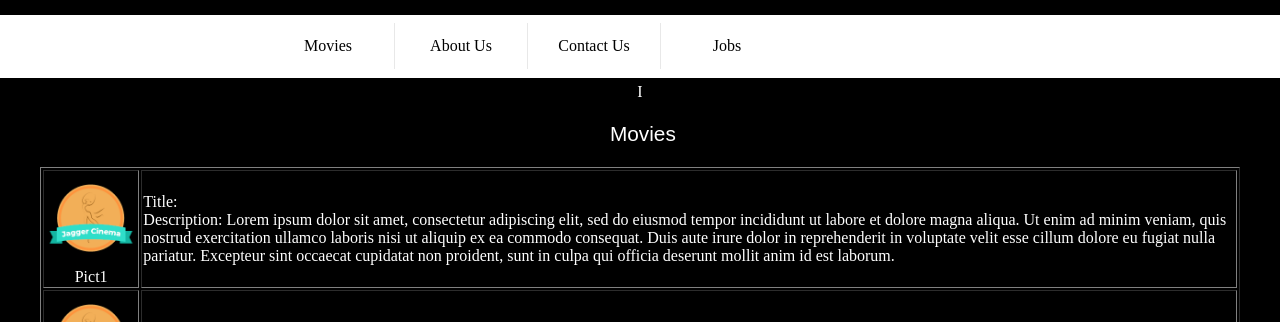
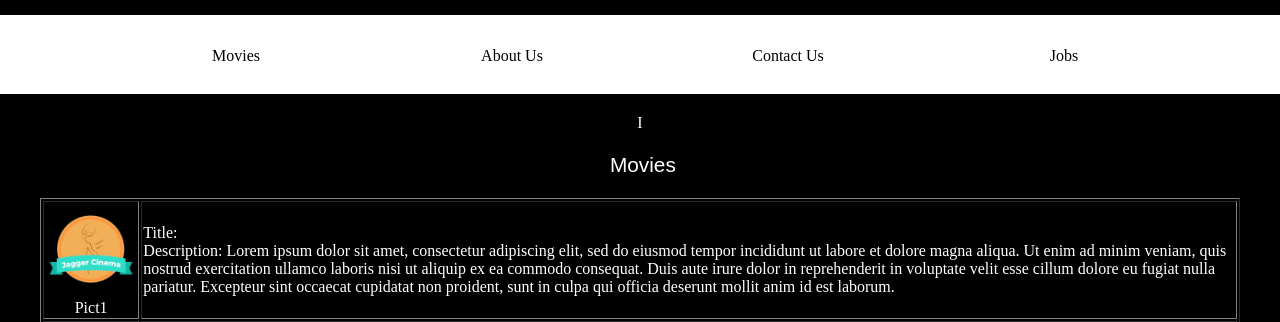
Before and after one commit to stev0025/Jagger-Cinema, a PHP site: page /movie.php in a window 1280 px wide. Shown: the part 123-445 px from the top of the page. Run offline with PHP 8.4, Linux system fonts and the light colour scheme; grey boxes are pictures that could not be loaded.

Commit message:
Link navigation bar
Connect these 4 pages into nav bar

```diff
--- a/design_2.css
+++ b/design_2.css
@@ -102,46 +102,31 @@ body {
 #navigation_section {
     max-width: 1200px;
     background-color: transparent;
-    margin:0 auto 5px auto;
+    margin: 0px auto 20px auto;
     height: auto;
-    padding: 0 40px;
-
+    padding: 0px 40px 5px 40px;
 }
 
 #nav_box {
     background-color: transparent;
     padding: 8px 10px 5px 10px;
-	margin: auto;
-    display:inline-block;
+	margin: 2px auto 5px auto;
+	width: 100%;
+	overflow: auto;
+	text-align: center;
 }
 
-#nav_box ul {
-	margin: 0;
-	padding: 0;
-	text-align: center;
-	overflow: hidden;
-	background-color: transparent;
-	display:inline-block;
-	list-style-type: none;
-}
-#nav_box li {
-	margin:0 auto;
-	overflow: hidden;
-	float:left;
-	border: 1px solid #e8e8e8;
-	border-style: hidden solid hidden hidden;
-}
-
-#nav_box li a {
-	display: block;
+#nav_box a {
+	display: inline-block;
+	float: center;
 	color: black;
 	text-align: center;
 	padding: 14px 16px;
 	text-decoration: none;
-	width:100px;
+	width: 20%;
 }
 
-#nav_box li a:hover {
+#nav_box a:hover {
 	background-color: #111;
 	color: #DAA520;
 }
--- a/movie.php
+++ b/movie.php
@@ -30,24 +30,24 @@
 			<div id="navigation">
 				<div id="navigation_section">
 					<div id="nav_box">
-						<ul>
-							<li><a href="http://example.com">
+
+						<a href="movie.php">
 							Movies
 						</a>
-							</li>
-							<li><a href="http://example.com">
+
+						<a href="about_us.php">
 							About Us
 						</a>
-							</li>
-							<li><a href="http://example.com">
+
+						<a href="contact_us.php">
 							Contact Us
 						</a>
-							</li>
-							<li style="border-style:hidden"><a href="http://example.com">
+
+						<a href="jobs.php">
 							Jobs
 						</a>
-							</li>
-						</ul>
+
+
 					</div>
 				</div>
 			</div>
```
Also changed, not shown: about_us.php (+10 -10 lines), checkout.php (+10 -10 lines), contact_us.php (+11 -11 lines), homepage.php (+10 -10 lines), jobs.php (+10 -10 lines), login.php (+10 -10 lines), registration.php (+10 -10 lines). Lines whose indentation alone changed are shown as unchanged.
